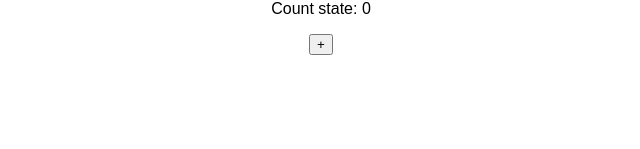
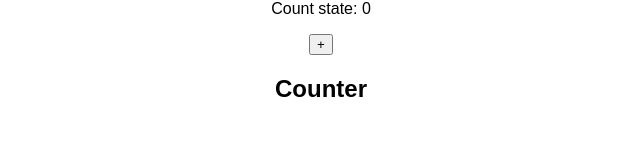
Before and after one commit to sistatress/Count-App, a React (Create React App) app: page / in a window 1280 px wide. Shown: the part 151-300 px from the top of the page, without its empty margins (319-959 px from the left). Built offline with nearby package versions, Linux system fonts and the light colour scheme.

Commit message:
Add Counter in App

```diff
--- a/src/App.js
+++ b/src/App.js
@@ -1,5 +1,6 @@
 import React, { useState, useEffect } from "react";
 import "./styles.css";
+import Counter from "./Components/Counter";
 
 const App = () => {
   const [count, setCount] = useState(0);
@@ -47,6 +48,7 @@ const App = () => {
       <button onClick={add}>+</button>
       <p>Count state: {count2}</p>
       <button onClick={add2}>+</button>
+      <Counter />
     </div>
   );
 };
```
